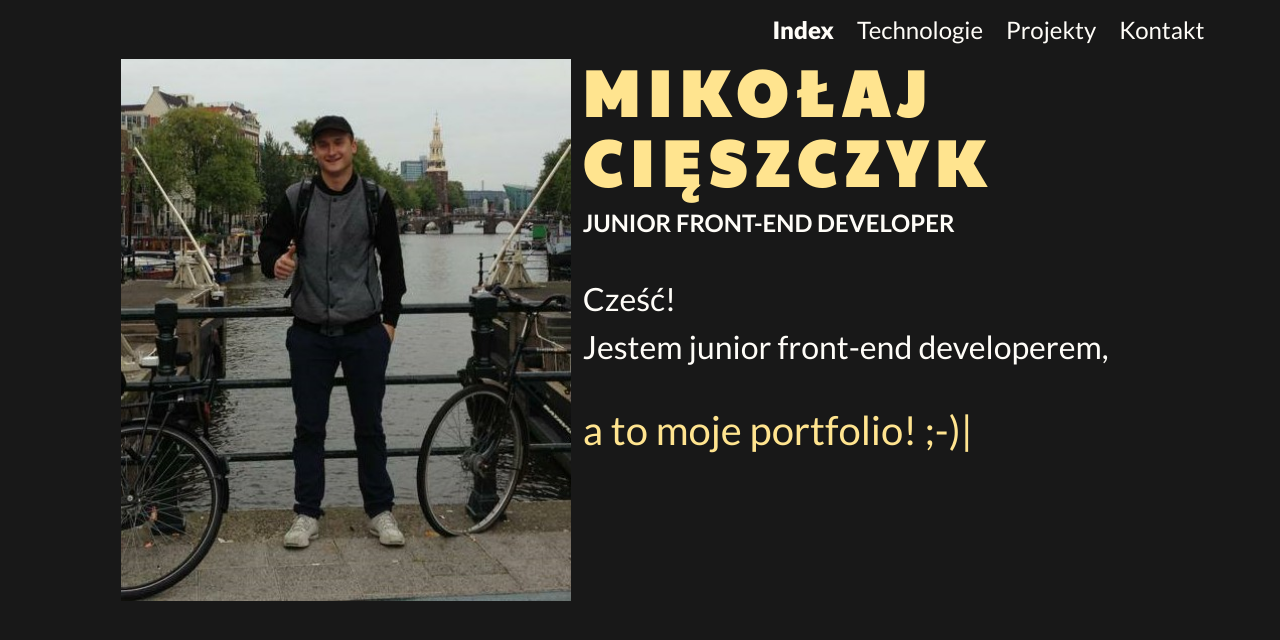
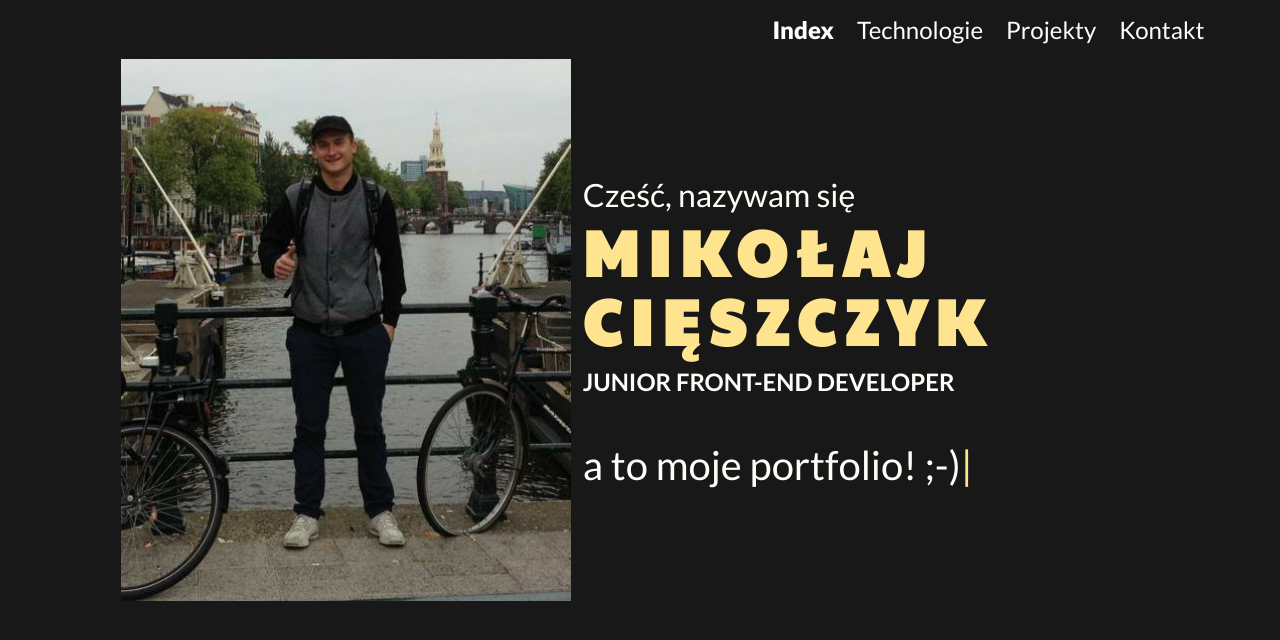
Before and after one commit to mikolajcieszczyk/emce-portfolio-page, a React (Create React App) app: page / in a window 1280 px wide. Shown: the top 640 px of the page. Built offline with nearby package versions, Linux system fonts and the light colour scheme.

Commit message:
poprawione animacje w HomeView

```diff
--- a/src/components/views/HomeView.js
+++ b/src/components/views/HomeView.js
@@ -13,11 +13,13 @@ margin-right: 1%;
 `;
 
 const HomeViewRight = styled.div`
-width: 50%;
-
+  width: 50%;
+  display: flex;
+  flex-direction: column;
+  justify-content: center;
 `;
 
-const HomeViewTitle = styled.h1`
+const HomeViewName = styled.h1`
   margin-bottom: 1%;
   font-family: 'Paytone One', sans-serif;
   font-size: 4em;
@@ -27,33 +29,20 @@ const HomeViewTitle = styled.h1`
   line-height: 1;
 `;
 
-const HomeViewSecondTitle = styled.h2`
+const HomeViewPosition = styled.h2`
   margin-bottom: 5%;
   line-height: 2;
   text-align: left;
 `;
 
-const HomeViewContent = styled.div`
-  font-size: 2em;
-  text-align: left;
-
+const HomeViewWelcome = styled.div`
+text-align: left;
   p {
-  white-space: nowrap;
-  overflow: hidden;
-  width: 100%;
-  animation: type 2s steps(60, end);
-  }
-
-  p:nth-child(3){
-    font-size: 3em;
-    margin-top: 5%;
-    font-size: 40px;
-    color: #FFE48F;
-    animation: type2 4s steps(60, end);
-  }
-
-  span {
-  animation: blink 1s infinite;
+    font-size: 2em;
+    white-space: nowrap;
+    overflow: hidden;
+    width: 100%;
+    animation: type 3s steps(60, end);
   }
 
   @keyframes type{
@@ -61,18 +50,16 @@ const HomeViewContent = styled.div`
     width: 0;
     }
   }
+`;
 
-  @keyframes type2{
-    0%{
-      width: 0;
-      }
-    50%{
-      width: 0;
-      }
-    100%{
-       width: 100;
-      }
-}
+const HomeViewContent = styled(HomeViewWelcome)`
+  font-size: 20px;
+
+  span {
+  color: #FFE48F;
+
+  animation: blink 1s infinite;
+  }
 
   @keyframes blink{
   to {
@@ -94,14 +81,15 @@ function HomeView() {
         />
       </HomeViewLeft>
       <HomeViewRight>
-        <HomeViewTitle>MIKOŁAJ</HomeViewTitle>
-        <HomeViewTitle>CIĘSZCZYK</HomeViewTitle>
-        <HomeViewSecondTitle>JUNIOR FRONT-END DEVELOPER</HomeViewSecondTitle>
+        <HomeViewWelcome>
+          <p>
+            Cześć, nazywam się
+          </p>
+        </HomeViewWelcome>
+        <HomeViewName>MIKOŁAJ</HomeViewName>
+        <HomeViewName>CIĘSZCZYK</HomeViewName>
+        <HomeViewPosition>JUNIOR FRONT-END DEVELOPER</HomeViewPosition>
         <HomeViewContent>
-          <p>
-            Cześć!
-          </p>
-          <p>Jestem junior front-end developerem, </p>
           <p>
             a to moje portfolio! ;-)
             <span>|</span>
```
